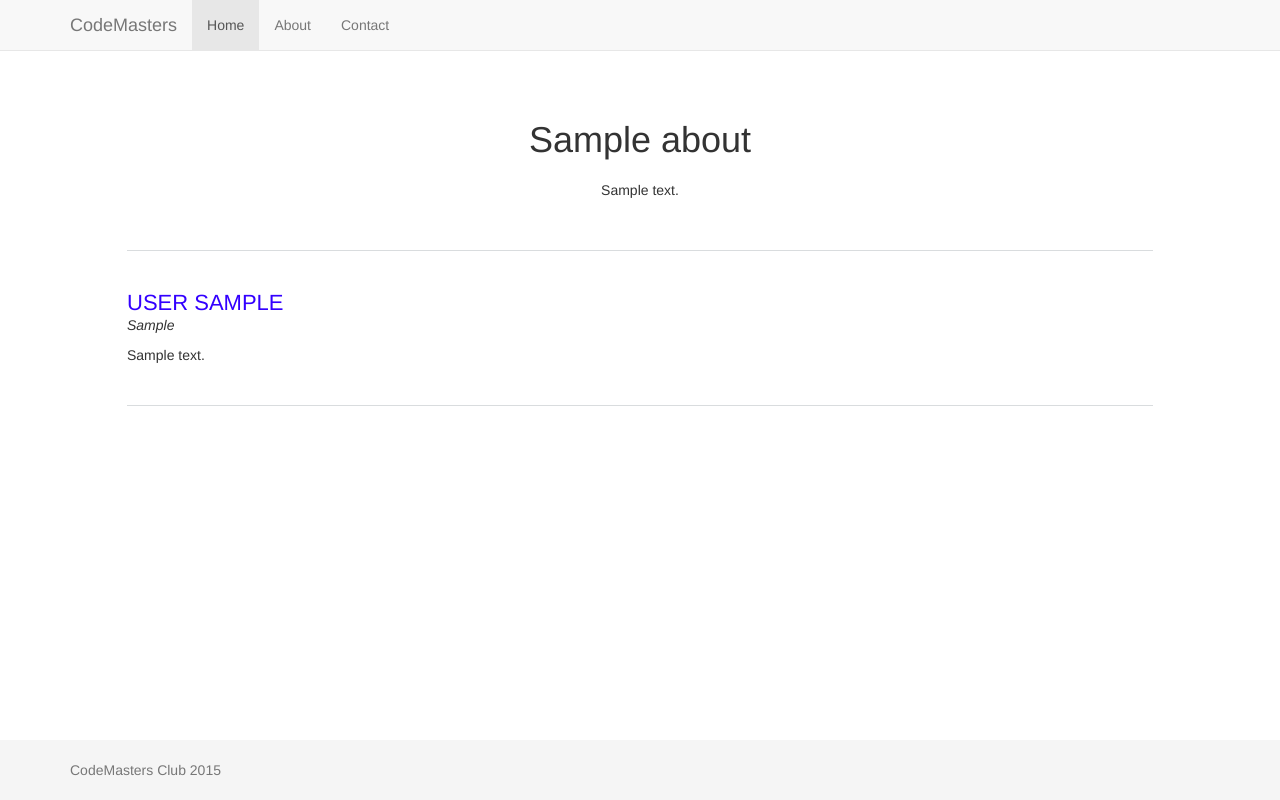
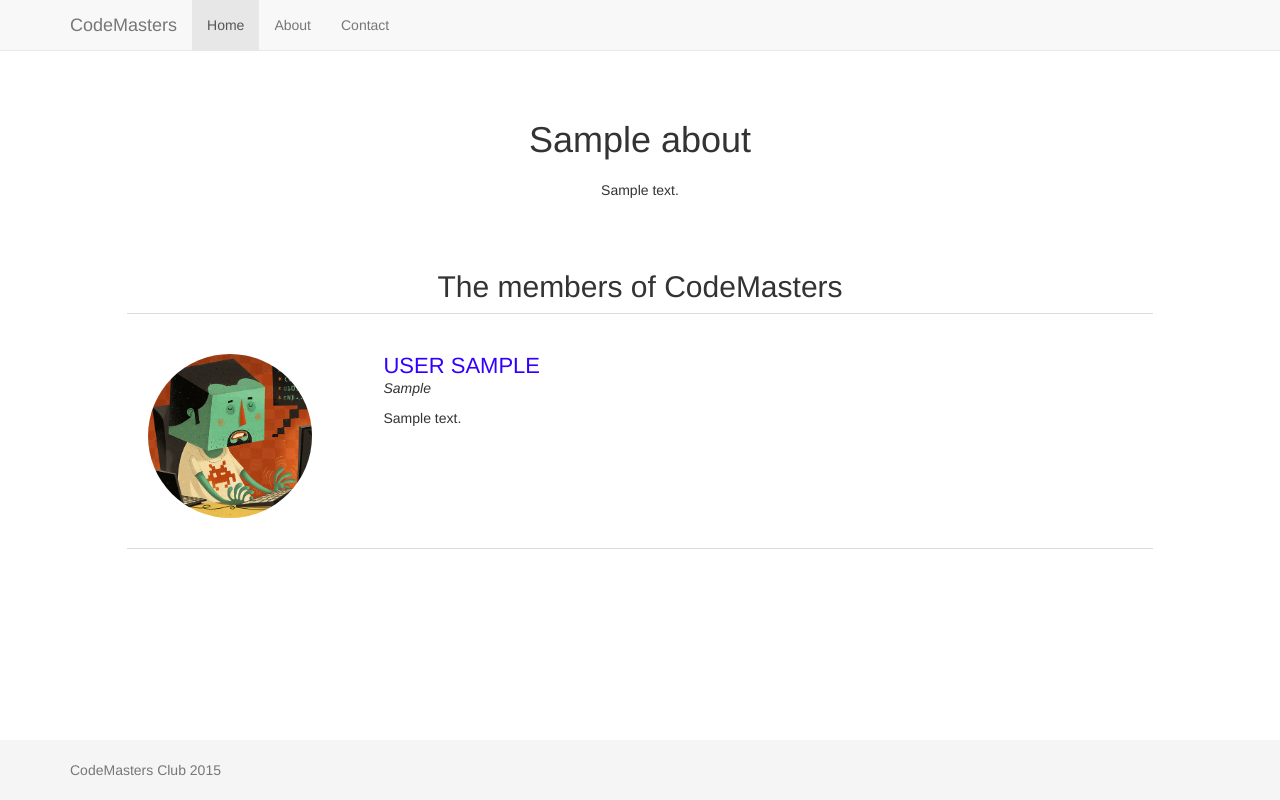
Before and after one commit to eduarde/codemasters-pilot, a Django app: page / in a window 1280 px wide. Run offline with Django 3.2, Linux system fonts and the light colour scheme; tables that the repository leaves empty hold one stand-in row (values such as "Sample post"); some libraries are stand-ins or nearby versions.

Commit message:
Changed content

```diff
--- a/home/templates/home/welcome_home.html
+++ b/home/templates/home/welcome_home.html
@@ -55,9 +55,13 @@
 
         <div class="block">
             <a name="ss"></a>
+            <center><h2>The members of CodeMasters
+                <span class="tagline"></span>
+            </h2></center>
             {% for member in members %}
             <article class="clearfix speaker-details">
 
+                <div class="image"><img src="{% static "images/developer.jpg"%}" alt="{{ member.last_name }} {{ member.first_name }}"></div>
                 <div class="details">
                     <h3>{{ member.last_name }} {{ member.first_name }}</h3>
                     <i>{{ member.position }}</i>
```
